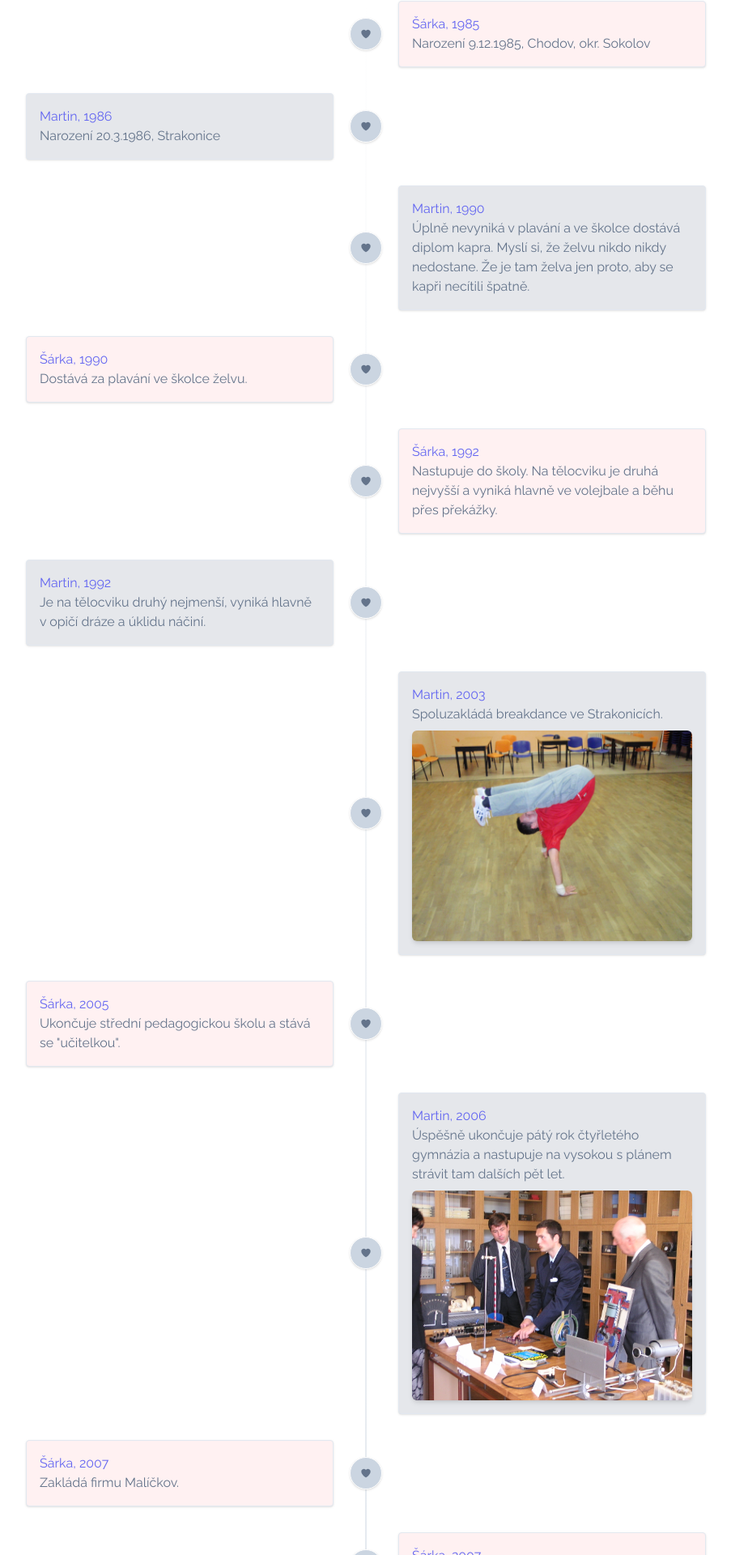
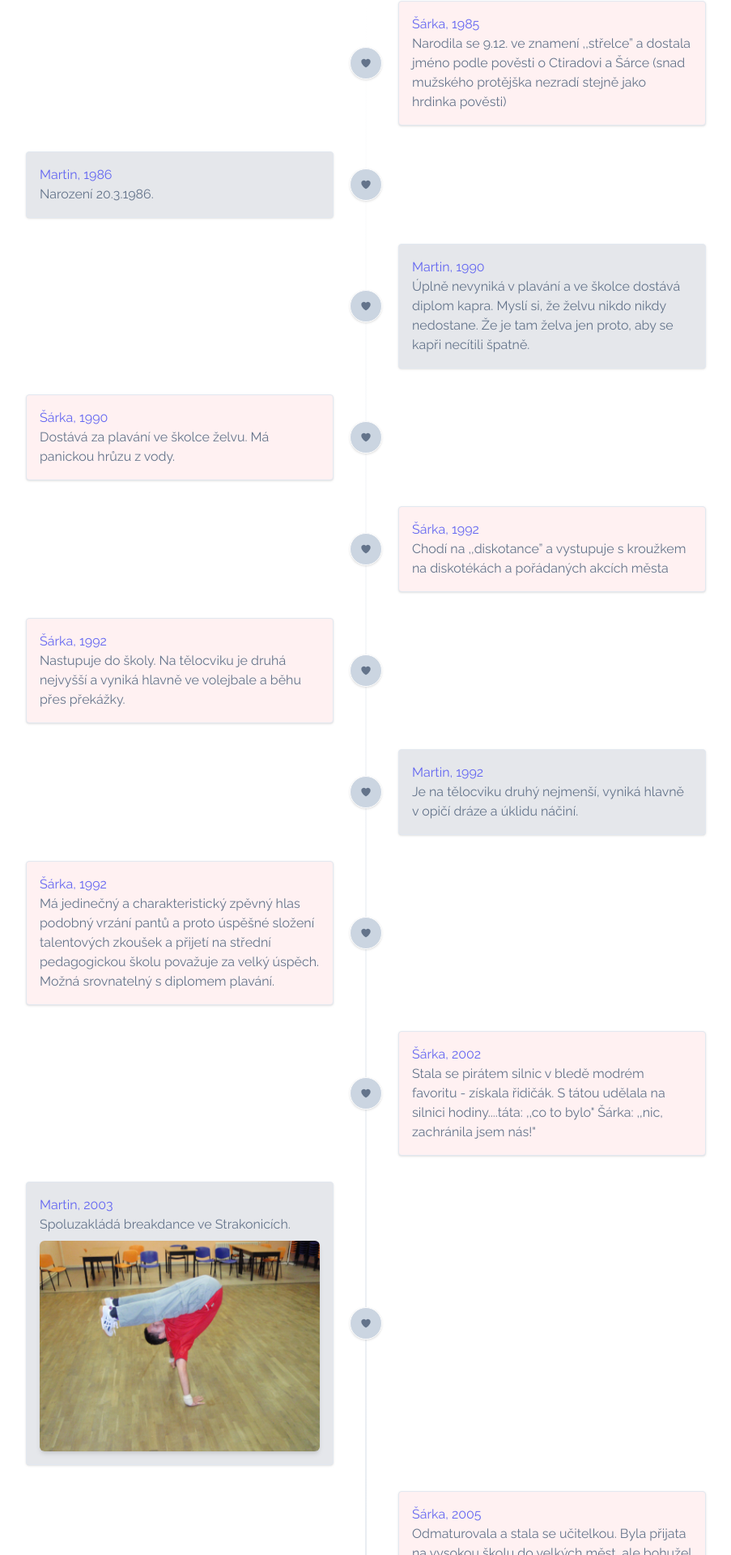
Before and after one commit to martin-1415/svatbaFE, a Next.js app: page /about in a window 1280 px wide. Shown: the part 238-2158 px from the top of the page at 81% size, without its empty margins (188-1091 px from the left). Built offline with nearby package versions, Linux system fonts and the light colour scheme.

Commit message:
common timeline  added

```diff
--- a/src/app/components/Timeline/Timeline.tsx
+++ b/src/app/components/Timeline/Timeline.tsx
@@ -9,31 +9,43 @@ export default function Timeline() {
         <div className="space-y-8 relative before:absolute before:inset-0 before:ml-5 before:-translate-x-px md:before:mx-auto md:before:translate-x-0 before:h-full before:w-0.5 before:bg-gradient-to-b before:from-transparent before:via-slate-300 before:to-transparent">
 
 
-                <TimelineItem date={'1985'} text={'Narození 9.12.1985, Chodov, okr. Sokolov '} sex={SexEnum.x}/>
+            <TimelineItem date={'1985'} text={'Narodila se 9.12. ve znamení ,,střelce” a dostala jméno podle pověsti o Ctiradovi a Šárce (snad mužského protějška nezradí stejně jako hrdinka pověsti)'} sex={SexEnum.x}/>
 
 
-                <TimelineItem date={'1986'} text={'Narození 20.3.1986, Strakonice'} sex={SexEnum.y} />
+            <TimelineItem date={'1986'} text={'Narození 20.3.1986.'} sex={SexEnum.y} />
 
 
             <TimelineItem date={'1990'} text={'Úplně nevyniká v plavání a ve školce dostává diplom kapra.' +
             ' Myslí si, že želvu nikdo nikdy nedostane. Že je tam želva jen proto, aby se kapři necítili špatně.'} sex={SexEnum.y}/>
 
 
-                <TimelineItem date={'1990'} text={'Dostává za plavání ve školce želvu.'} sex={SexEnum.x}/>
+            <TimelineItem date={'1990'} text={'Dostává za plavání ve školce želvu. Má panickou hrůzu z vody.'} sex={SexEnum.x}/>
+
+
+            <TimelineItem date={'1992'} text={'Chodí na ,,diskotance” a vystupuje s kroužkem na diskotékách a pořádaných akcích města'} sex={SexEnum.x}/>
+
 
             <TimelineItem date={'1992'} text={'Nastupuje do školy. Na tělocviku je druhá nejvyšší a vyniká hlavně ve volejbale a běhu přes překážky. '} sex={SexEnum.x}/>
 
             <TimelineItem date={'1992'} text={'Je na tělocviku druhý nejmenší, vyniká hlavně v opičí dráze a úklidu náčiní.'} sex={SexEnum.y}/>
 
+            <TimelineItem date={'1992'} text={'Má jedinečný a charakteristický zpěvný hlas podobný vrzání pantů \n' +
+                'a proto úspěšné složení talentových zkoušek a přijetí na střední pedagogickou školu považuje za velký úspěch. Možná srovnatelný s diplomem plavání.'} sex={SexEnum.x}/>
+
+            <TimelineItem date={'2002'} text={'Stala se pirátem silnic v bledě modrém favoritu - získala řidičák. S tátou udělala na silnici hodiny....táta: ,,co to bylo" Šárka: ,,nic, zachránila jsem nás!"'} sex={SexEnum.x}/>
+
             <TimelineItem date={'2003'} text={'Spoluzakládá breakdance ve Strakonicích.'} imgUrl={'break.png'} sex={SexEnum.y}/>
 
-                <TimelineItem date={'2005'} text={'Ukončuje střední pedagogickou školu a stává se "učitelkou".'} sex={SexEnum.x}/>
+            <TimelineItem date={'2005'} text={'Odmaturovala a stala se učitelkou. Byla přijata na vysokou školu do velkých měst, ale bohužel nevyšla Praha, která ji očarovala…chtěla se pokusit studovat na ,,akademického malíře” v příštím roce a tak se stěhuje do Prahy plnit si sen být ilustrátorkou dětských knih. '} sex={SexEnum.x}/>
 
             <TimelineItem date={'2006'} text={'Úspěšně ukončuje pátý rok čtyřletého gymnázia a nastupuje na vysokou s plánem strávit tam dalších pět let.'} imgUrl={'matura.jpg'}   sex={SexEnum.y}/>
 
-                <TimelineItem date={'2007'} text={'Zakládá firmu Malíčkov.'} sex={SexEnum.x}/>
 
-                <TimelineItem date={'2007'} text={'Kupuje dům v Libušíně.'} sex={SexEnum.x}/>
+            <TimelineItem date={'2006'} text={'Začala pracovat, aby mohla platit nájem. Našla si práci ve školce a práce s dětmi ji nadchla a přivedla k novému cíli - založit si svou školku'} sex={SexEnum.x}/>
+
+            <TimelineItem date={'2007'} text={'Zakládá si soukromou školku v Praze a maká od nevidím do nevidím.'} sex={SexEnum.x}/>
+
+            <TimelineItem date={'2007'} text={'Pořizuje si RD, kousek od Prahy. Po letech zjišťuje, že dům jí byl souzen - objevuje se totiž ve filmu "Červnové dny /1961/", kde se v něm odehrává hlavní děj, je totiž domem hlavní hrdinky Šárky '} sex={SexEnum.x}/>
 
             <TimelineItem date={'2007'} text={'Na tělocviku VŠ si zapisuje kurz plavání. Opět exceluje při úklidu náčiní a už nikdy nechce být kaprem! '} sex={SexEnum.y} imgUrl={'plavani.jpg'}/>
 
@@ -48,10 +60,10 @@ export default function Timeline() {
 
             <TimelineItem date={'2014'} text={'Na rok odjíždí na univerzitu v Manchesteru, kterému se tam přezdívá Gaychester.'} sex={SexEnum.y} imgUrl={'manch.jpg'}/>
 
-                <TimelineItem date={'2014'} text={'Psi.'} sex={SexEnum.x}/>
+            <TimelineItem date={'2014'} text={'15.10. se jí narodilo první "miminko", který ji posunulo život zase jiným směrem a potkala zase nové zajímavé lidi. Začala s ním cvičit, chodit na obrany a jezdit po výstavách i do zahraničí - v EU i mimo. '} sex={SexEnum.x}/>
 
 
-                <TimelineItem date={'2015'} text={'Stává se potapěčkou.'} imgUrl={'potapec.jpg'}  sex={SexEnum.x}/>
+            <TimelineItem date={'2015'} text={'Úspěšně složila kurz potápění a začala se aktivně potápět. Zamilovala se do ticha, který pod hladinou vládne a do pocitu beztíže /jak fyzické, tak psychické/'} imgUrl={'potapec.jpg'}  sex={SexEnum.x}/>
 
             <TimelineItem date={'2015'} text={'Odjiždí na rok na TU Berlín, kde mezinárodní družbu ruší Syrský imigranti, ' +
                 'co prostě musí kazit zábavu a posílaj na vás Polizei, jen pro to, že oni se bavit nechtějí.'} sex={SexEnum.y} imgUrl={'berlin.png'}  />
@@ -66,7 +78,9 @@ export default function Timeline() {
 
             <TimelineItem date={'2018'} text={'Otráven samotou, píše svědkyni, která pracuje ve školce, zda pro něj v práci nemá nějakou učitelku. Nejlíp s výrazným bličejovým rysem, jako má Doria. "Máme, ale je to ředitelka a má 180 cm", zněla odpověď.'} imgUrl={'sarka.png'}  sex={SexEnum.y}/>
 
-                <TimelineItem date={'2018'} text={'A tak po pár bavorskejch pivech, Martin píše motivační dopis, proč by pro Šárku chtěl pracovat. A že její školka ' +
+            <TimelineItem date={'2018'} text={'Nechce mít děti jen cizí ve školce a začne hledat toho pravého a v tom se do toho vloží ženichovo svědkyně "Já mám jednoho kamaráda"'} sex={SexEnum.x}/>
+
+            <TimelineItem date={'2018'} text={'Po pár bavorskejch pivech, Martin píše motivační dopis, proč by pro Šárku chtěl pracovat. A že její školka ' +
                 'nutně potřebuje jeho IT řešení.'}   sex={SexEnum.y}/>
 
 
```
Lines whose indentation alone changed are shown as unchanged.
